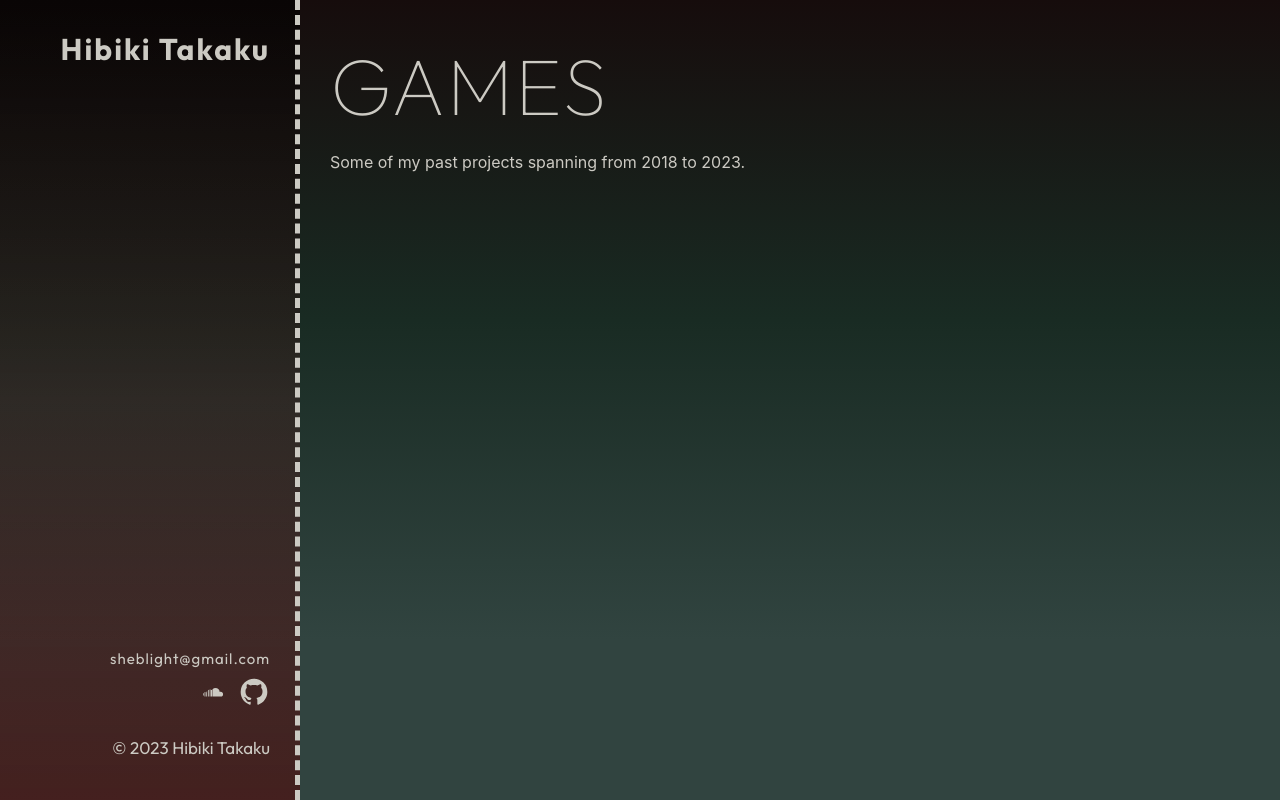
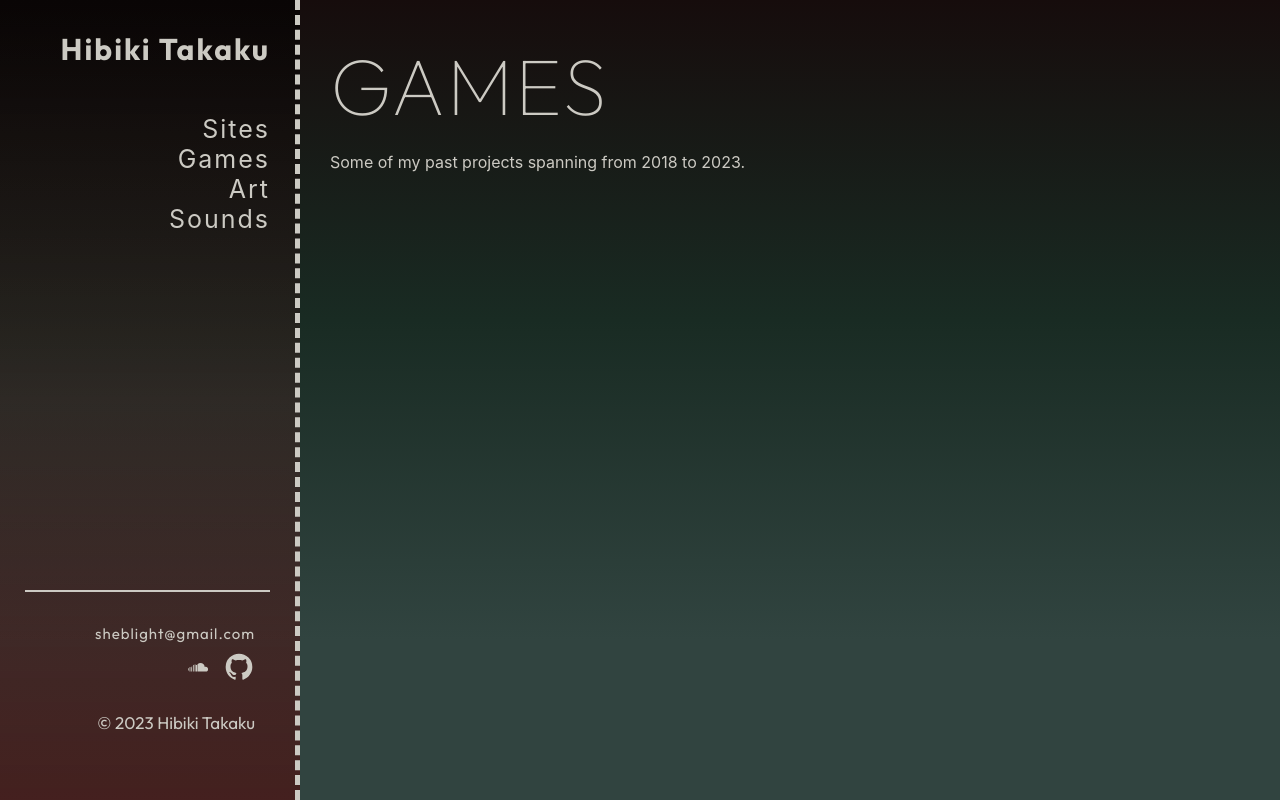
Before and after one commit to sheblight/portfolio, a React (Create React App) app: page / in a window 1280 px wide. Built offline with nearby package versions, Linux system fonts and the light colour scheme.

Commit message:
Abstract side menu into its component

```diff
--- a/src/App.css
+++ b/src/App.css
@@ -28,6 +28,7 @@
 
 .divider {
   border: 1px solid var(--text-color);
+  margin: auto 0;
 }
 
 p {
@@ -45,23 +46,23 @@ h1 {
 }
 
 /* SIDE MENU */
-.Nav-tabs a {
+.nav-tabs a {
   font-family: var(--header-font);
   text-decoration: none;
   text-transform: capitalize;
   fill: var(--text-color);
 }
 
-.Nav-tabs a:hover {
+.nav-tabs a:hover {
   text-decoration: underline;
 }
 
-.Nav-tabs a:visited {
+.nav-tabs a:visited {
   font-style: normal;
   fill: var(--text-color);
 }
 
-.Nav-tabs > * {
+.nav-tabs > * {
   display: block;
   letter-spacing: 2px;
   text-align: right;
@@ -73,7 +74,7 @@ footer a:hover {
   text-decoration: underline;
 }
 
-.External-icons svg {
+.external-icons svg {
   border-radius: 100%;
   color: var(--text-color);
   background-color: var(--transparent);
--- a/src/App.js
+++ b/src/App.js
@@ -1,30 +1,10 @@
 import './App.css';
+import SideMenu from './SideMenu'
 
 function App() {
   return (
     <div className="App" style={{ display: "grid", gridTemplateColumns: "300px auto", gridTemplateAreas: "100vh", height: "100vh", background: "var(--body-color)", alignItems: "stretch", margin: 0 }}>
-      <nav className="Side-menu" style={{ display: "flex", flexDirection: "column", justifyContent: "space-between", alignItems: "flex-end", padding: "25px", borderRight: "5px dashed var(--text-color)", background: "var(--menu-color)", textAlign: "right", fontSize: "25px", color: "var(--text-color)" }}>
-        <div className="Nav-tabs">
-          <h1 style={{ marginBottom: "35px", fontFamily: "var(--header-font)", textAlign: "right", fontSize: "30px", fontWeight: "bold", textTransform: "none" }}>Hibiki Takaku</h1>
-        </div>
-        <footer style={{width: "230px", color: "var(--text-color)"}}>
-          <div className="Divider"></div>
-          <a href="mailto:sheblight@gmail.com" style={{fontFamily: "var(--header-font)", textDecoration: "none", color: "var(--text-color)", letterSpacing: "1px", fontSize: "15px"}}>sheblight@gmail.com</a>
-          <div className="External-icons" style={{display: "flex", height: "50px", justifyContent: "flex-end", alignItems: "center", gap: "10px"}}>
-            <a target="_blank" rel="noreferrer" href="https://soundcloud.com/hibiki-takaku">
-              <svg className="Soundcloud" style={{width:"22px", height:"22px", padding:"4px"}} viewBox="0 0 24 24">
-                <path fill="currentColor" d="M11.56,8.87V17H20.32V17C22.17,16.87 23,15.73 23,14.33C23,12.85 21.88,11.66 20.38,11.66C20,11.66 19.68,11.74 19.35,11.88C19.11,9.54 17.12,7.71 14.67,7.71C13.5,7.71 12.39,8.15 11.56,8.87M10.68,9.89C10.38,9.71 10.06,9.57 9.71,9.5V17H11.1V9.34C10.95,9.5 10.81,9.7 10.68,9.89M8.33,9.35V17H9.25V9.38C9.06,9.35 8.87,9.34 8.67,9.34C8.55,9.34 8.44,9.34 8.33,9.35M6.5,10V17H7.41V9.54C7.08,9.65 6.77,9.81 6.5,10M4.83,12.5C4.77,12.5 4.71,12.44 4.64,12.41V17H5.56V10.86C5.19,11.34 4.94,11.91 4.83,12.5M2.79,12.22V16.91C3,16.97 3.24,17 3.5,17H3.72V12.14C3.64,12.13 3.56,12.12 3.5,12.12C3.24,12.12 3,12.16 2.79,12.22M1,14.56C1,15.31 1.34,15.97 1.87,16.42V12.71C1.34,13.15 1,13.82 1,14.56Z" />
-              </svg>
-            </a>
-            <a target="_blank" rel="noreferrer" href="https://github.com/sheblight">
-              <svg className="Github" style={{width:"32px", height:"32px"}} viewBox="0 0 24 24">
-                <path fill="currentColor" d="M12,2A10,10 0 0,0 2,12C2,16.42 4.87,20.17 8.84,21.5C9.34,21.58 9.5,21.27 9.5,21C9.5,20.77 9.5,20.14 9.5,19.31C6.73,19.91 6.14,17.97 6.14,17.97C5.68,16.81 5.03,16.5 5.03,16.5C4.12,15.88 5.1,15.9 5.1,15.9C6.1,15.97 6.63,16.93 6.63,16.93C7.5,18.45 8.97,18 9.54,17.76C9.63,17.11 9.89,16.67 10.17,16.42C7.95,16.17 5.62,15.31 5.62,11.5C5.62,10.39 6,9.5 6.65,8.79C6.55,8.54 6.2,7.5 6.75,6.15C6.75,6.15 7.59,5.88 9.5,7.17C10.29,6.95 11.15,6.84 12,6.84C12.85,6.84 13.71,6.95 14.5,7.17C16.41,5.88 17.25,6.15 17.25,6.15C17.8,7.5 17.45,8.54 17.35,8.79C18,9.5 18.38,10.39 18.38,11.5C18.38,15.32 16.04,16.16 13.81,16.41C14.17,16.72 14.5,17.33 14.5,18.26C14.5,19.6 14.5,20.68 14.5,21C14.5,21.27 14.66,21.59 15.17,21.5C19.14,20.16 22,16.42 22,12A10,10 0 0,0 12,2Z" />
-              </svg>
-            </a>
-          </div>
-          <p style={{fontFamily: "var(--header-font)", fontSize: "17px"}}>© 2023 Hibiki Takaku</p>
-        </footer>
-      </nav>
+      <SideMenu />
       <main style={{margin: 0, padding: "30px", overflow: "auto"}}>
         <section className="Games">
           <h1>Games</h1>
--- /dev/null
+++ b/src/SideMenu.js
@@ -0,0 +1,63 @@
+import './App.css';
+
+function SideMenu() {
+    function NavTab(prop) {
+        return (
+            <li>{prop.name}</li>
+        );
+    }
+
+    const flexStyle = {
+        display: "flex",
+        flexDirection: "column",
+        justifyContent: "space-between",
+        alignItems: "flex-end",
+        padding: "25px",
+        borderRight: "5px dashed var(--text-color)",
+        background: "var(--menu-color)",
+        textAlign: "right",
+        fontSize: "25px",
+        color: "var(--text-color)"
+    };
+    const gridStyle = {
+        display: "grid",
+        gridTemplateRows: "4rem auto 3rem 10rem",
+        padding: "25px",
+        borderRight: "5px dashed var(--text-color)",
+        background: "var(--menu-color)",
+        textAlign: "right",
+        fontSize: "25px",
+        color: "var(--text-color)"
+    };
+
+    return (
+        <nav className="side-menu" style={gridStyle}>
+            <h1 style={{ marginBottom: "35px", fontFamily: "var(--header-font)", textAlign: "right", fontSize: "30px", fontWeight: "bold", textTransform: "none" }}>Hibiki Takaku</h1>
+            <ul className="nav-tabs">
+                <NavTab name="Sites"/>
+                <NavTab name="Games"/>
+                <NavTab name="Art"/>
+                <NavTab name="Sounds"/>
+            </ul>
+            <div className="divider"></div>
+            <footer style={{width: "230px", color: "var(--text-color)"}}>
+                <a href="mailto:sheblight@gmail.com" style={{fontFamily: "var(--header-font)", textDecoration: "none", color: "var(--text-color)", letterSpacing: "1px", fontSize: "15px"}}>sheblight@gmail.com</a>
+                <div className="external-icons" style={{display: "flex", height: "50px", justifyContent: "flex-end", alignItems: "center", gap: "10px"}}>
+                    <a target="_blank" rel="noreferrer" href="https://soundcloud.com/hibiki-takaku">
+                    <svg className="soundcloud" style={{width:"22px", height:"22px", padding:"4px"}} viewBox="0 0 24 24">
+                        <path fill="currentColor" d="M11.56,8.87V17H20.32V17C22.17,16.87 23,15.73 23,14.33C23,12.85 21.88,11.66 20.38,11.66C20,11.66 19.68,11.74 19.35,11.88C19.11,9.54 17.12,7.71 14.67,7.71C13.5,7.71 12.39,8.15 11.56,8.87M10.68,9.89C10.38,9.71 10.06,9.57 9.71,9.5V17H11.1V9.34C10.95,9.5 10.81,9.7 10.68,9.89M8.33,9.35V17H9.25V9.38C9.06,9.35 8.87,9.34 8.67,9.34C8.55,9.34 8.44,9.34 8.33,9.35M6.5,10V17H7.41V9.54C7.08,9.65 6.77,9.81 6.5,10M4.83,12.5C4.77,12.5 4.71,12.44 4.64,12.41V17H5.56V10.86C5.19,11.34 4.94,11.91 4.83,12.5M2.79,12.22V16.91C3,16.97 3.24,17 3.5,17H3.72V12.14C3.64,12.13 3.56,12.12 3.5,12.12C3.24,12.12 3,12.16 2.79,12.22M1,14.56C1,15.31 1.34,15.97 1.87,16.42V12.71C1.34,13.15 1,13.82 1,14.56Z" />
+                    </svg>
+                    </a>
+                    <a target="_blank" rel="noreferrer" href="https://github.com/sheblight">
+                    <svg className="github" style={{width:"32px", height:"32px"}} viewBox="0 0 24 24">
+                        <path fill="currentColor" d="M12,2A10,10 0 0,0 2,12C2,16.42 4.87,20.17 8.84,21.5C9.34,21.58 9.5,21.27 9.5,21C9.5,20.77 9.5,20.14 9.5,19.31C6.73,19.91 6.14,17.97 6.14,17.97C5.68,16.81 5.03,16.5 5.03,16.5C4.12,15.88 5.1,15.9 5.1,15.9C6.1,15.97 6.63,16.93 6.63,16.93C7.5,18.45 8.97,18 9.54,17.76C9.63,17.11 9.89,16.67 10.17,16.42C7.95,16.17 5.62,15.31 5.62,11.5C5.62,10.39 6,9.5 6.65,8.79C6.55,8.54 6.2,7.5 6.75,6.15C6.75,6.15 7.59,5.88 9.5,7.17C10.29,6.95 11.15,6.84 12,6.84C12.85,6.84 13.71,6.95 14.5,7.17C16.41,5.88 17.25,6.15 17.25,6.15C17.8,7.5 17.45,8.54 17.35,8.79C18,9.5 18.38,10.39 18.38,11.5C18.38,15.32 16.04,16.16 13.81,16.41C14.17,16.72 14.5,17.33 14.5,18.26C14.5,19.6 14.5,20.68 14.5,21C14.5,21.27 14.66,21.59 15.17,21.5C19.14,20.16 22,16.42 22,12A10,10 0 0,0 12,2Z" />
+                    </svg>
+                    </a>
+                </div>
+                <p style={{fontFamily: "var(--header-font)", fontSize: "17px"}}>© 2023 Hibiki Takaku</p>
+            </footer>
+        </nav>
+    );
+  }
+
+  export default SideMenu;
```
